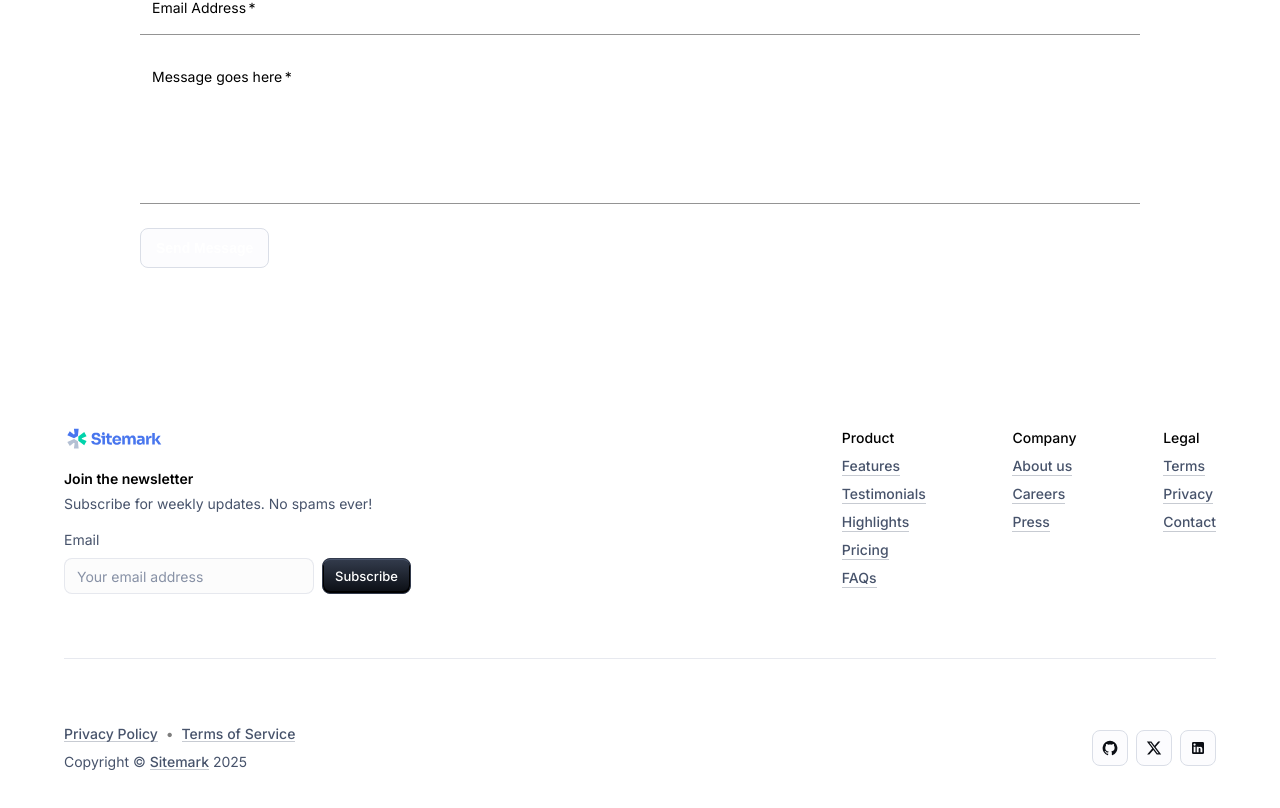
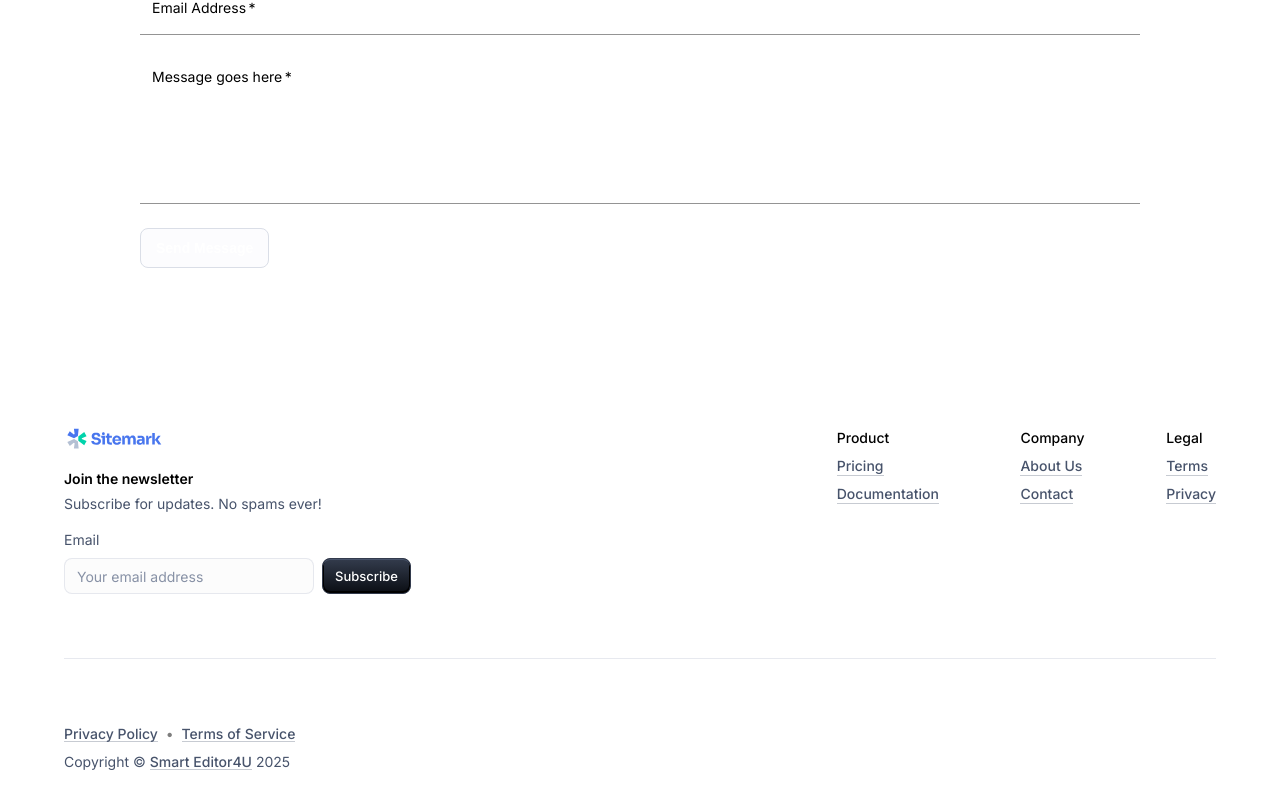
Before and after one commit to hamim23z/CSC322-Project, a Next.js app: page /contact in a window 1280 px wide. Shown: the part 452-1260 px from the top of the page. Built offline with nearby package versions, Linux system fonts and the light colour scheme.

Commit message:
Footer complete and changed typo in hero

```diff
--- a/app/home-page/components/Footer.js
+++ b/app/home-page/components/Footer.js
@@ -2,15 +2,11 @@ import * as React from 'react';
 import Box from '@mui/material/Box';
 import Button from '@mui/material/Button';
 import Container from '@mui/material/Container';
-import IconButton from '@mui/material/IconButton';
 import InputLabel from '@mui/material/InputLabel';
 import Link from '@mui/material/Link';
 import Stack from '@mui/material/Stack';
 import TextField from '@mui/material/TextField';
 import Typography from '@mui/material/Typography';
-import FacebookIcon from '@mui/icons-material/GitHub';
-import LinkedInIcon from '@mui/icons-material/LinkedIn';
-import TwitterIcon from '@mui/icons-material/X';
 import SitemarkIcon from './SitemarkIcon';
 
 function Copyright() {
@@ -18,7 +14,7 @@ function Copyright() {
     <Typography variant="body2" sx={{ color: 'text.secondary', mt: 1 }}>
       {'Copyright © '}
       <Link color="text.secondary" href="https://mui.com/">
-        Sitemark
+        Smart Editor4U
       </Link>
       &nbsp;
       {new Date().getFullYear()}
@@ -60,7 +56,7 @@ export default function Footer() {
               Join the newsletter
             </Typography>
             <Typography variant="body2" sx={{ color: 'text.secondary', mb: 2 }}>
-              Subscribe for weekly updates. No spams ever!
+              Subscribe for updates. No spams ever!
             </Typography>
             <InputLabel htmlFor="email-newsletter">Email</InputLabel>
             <Stack direction="row" spacing={1} useFlexGap>
@@ -101,20 +97,11 @@ export default function Footer() {
           <Typography variant="body2" sx={{ fontWeight: 'medium' }}>
             Product
           </Typography>
-          <Link color="text.secondary" variant="body2" href="#">
-            Features
-          </Link>
-          <Link color="text.secondary" variant="body2" href="#">
-            Testimonials
-          </Link>
-          <Link color="text.secondary" variant="body2" href="#">
-            Highlights
-          </Link>
-          <Link color="text.secondary" variant="body2" href="#">
+          <Link color="text.secondary" variant="body2" href="/pricing">
             Pricing
           </Link>
-          <Link color="text.secondary" variant="body2" href="#">
-            FAQs
+          <Link color="text.secondary" variant="body2" href="https://mintlify.com/">
+            Documentation
           </Link>
         </Box>
         <Box
@@ -127,14 +114,11 @@ export default function Footer() {
           <Typography variant="body2" sx={{ fontWeight: 'medium' }}>
             Company
           </Typography>
-          <Link color="text.secondary" variant="body2" href="#">
-            About us
+          <Link color="text.secondary" variant="body2" href="/about-us">
+            About Us
           </Link>
-          <Link color="text.secondary" variant="body2" href="#">
-            Careers
-          </Link>
-          <Link color="text.secondary" variant="body2" href="#">
-            Press
+          <Link color="text.secondary" variant="body2" href="/contact">
+            Contact
           </Link>
         </Box>
         <Box
@@ -147,14 +131,11 @@ export default function Footer() {
           <Typography variant="body2" sx={{ fontWeight: 'medium' }}>
             Legal
           </Typography>
-          <Link color="text.secondary" variant="body2" href="#">
+          <Link color="text.secondary" variant="body2" href="/terms">
             Terms
           </Link>
-          <Link color="text.secondary" variant="body2" href="#">
+          <Link color="text.secondary" variant="body2" href="/privacy">
             Privacy
-          </Link>
-          <Link color="text.secondary" variant="body2" href="#">
-            Contact
           </Link>
         </Box>
       </Box>
@@ -169,13 +150,13 @@ export default function Footer() {
         }}
       >
         <div>
-          <Link color="text.secondary" variant="body2" href="#">
+          <Link color="text.secondary" variant="body2" href="/privacy">
             Privacy Policy
           </Link>
           <Typography sx={{ display: 'inline', mx: 0.5, opacity: 0.5 }}>
             &nbsp;•&nbsp;
           </Typography>
-          <Link color="text.secondary" variant="body2" href="#">
+          <Link color="text.secondary" variant="body2" href="/terms">
             Terms of Service
           </Link>
           <Copyright />
@@ -186,33 +167,6 @@ export default function Footer() {
           useFlexGap
           sx={{ justifyContent: 'left', color: 'text.secondary' }}
         >
-          <IconButton
-            color="inherit"
-            size="small"
-            href="https://github.com/mui"
-            aria-label="GitHub"
-            sx={{ alignSelf: 'center' }}
-          >
-            <FacebookIcon />
-          </IconButton>
-          <IconButton
-            color="inherit"
-            size="small"
-            href="https://x.com/MaterialUI"
-            aria-label="X"
-            sx={{ alignSelf: 'center' }}
-          >
-            <TwitterIcon />
-          </IconButton>
-          <IconButton
-            color="inherit"
-            size="small"
-            href="https://www.linkedin.com/company/mui/"
-            aria-label="LinkedIn"
-            sx={{ alignSelf: 'center' }}
-          >
-            <LinkedInIcon />
-          </IconButton>
         </Stack>
       </Box>
     </Container>
--- a/app/home-page/components/Hero.js
+++ b/app/home-page/components/Hero.js
@@ -86,7 +86,7 @@ export default function Hero() {
                 }),
               })}
             >
-              &nbsp;Finder4U
+              &nbsp;Editor4U
             </Typography>
           </Typography>
           <Typography
```
